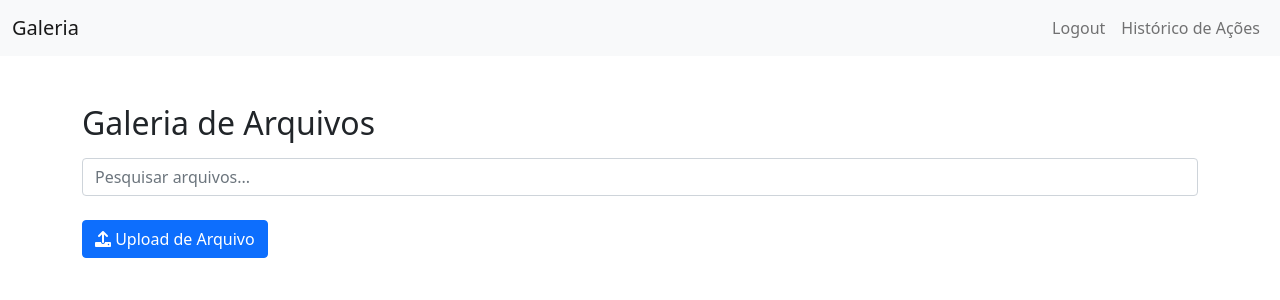
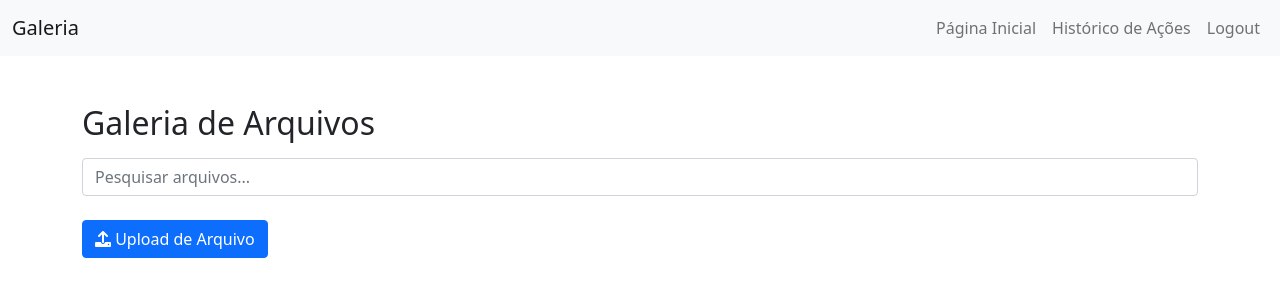
Before and after one commit to marciolopesjr/SistemaDeArquivosClientes, a PHP site: page / in a window 1280 px wide. Shown: the top 300 px of the page. Run offline with PHP 8.4, Linux system fonts and the light colour scheme; the visitor is signed in with stand-in values (Sample User, id 1).

Commit message:
Fix navbar.

```diff
--- a/historico.php
+++ b/historico.php
@@ -42,6 +42,9 @@ $actionHistory = loadActionHistory();
             <div class="collapse navbar-collapse" id="navbarNav">
                 <ul class="navbar-nav ms-auto">
                     <li class="nav-item">
+                        <a class="nav-link" href="index.php">Página Inicial</a>
+                    </li>
+                    <li class="nav-item">
                         <a class="nav-link" href="logout.php">Logout</a>
                     </li>
                 </ul>
--- a/index.php
+++ b/index.php
@@ -31,17 +31,20 @@ include 'auth.php';
     <!-- Navbar -->
     <nav class="navbar navbar-expand-lg navbar-light bg-light">
         <div class="container-fluid">
-            <a class="navbar-brand" href="#">Galeria</a>
+            <a class="navbar-brand" href="index.php">Galeria</a>
             <button class="navbar-toggler" type="button" data-bs-toggle="collapse" data-bs-target="#navbarNav" aria-controls="navbarNav" aria-expanded="false" aria-label="Toggle navigation">
                 <span class="navbar-toggler-icon"></span>
             </button>
             <div class="collapse navbar-collapse" id="navbarNav">
                 <ul class="navbar-nav ms-auto">
                     <li class="nav-item">
-                        <a class="nav-link" href="logout.php">Logout</a>
+                        <a class="nav-link" href="index.php">Página Inicial</a>
                     </li>
                     <li class="nav-item">
                         <a class="nav-link" href="historico.php">Histórico de Ações</a>
+                    </li>
+                    <li class="nav-item">
+                        <a class="nav-link" href="logout.php">Logout</a>
                     </li>
                 </ul>
             </div>
```
